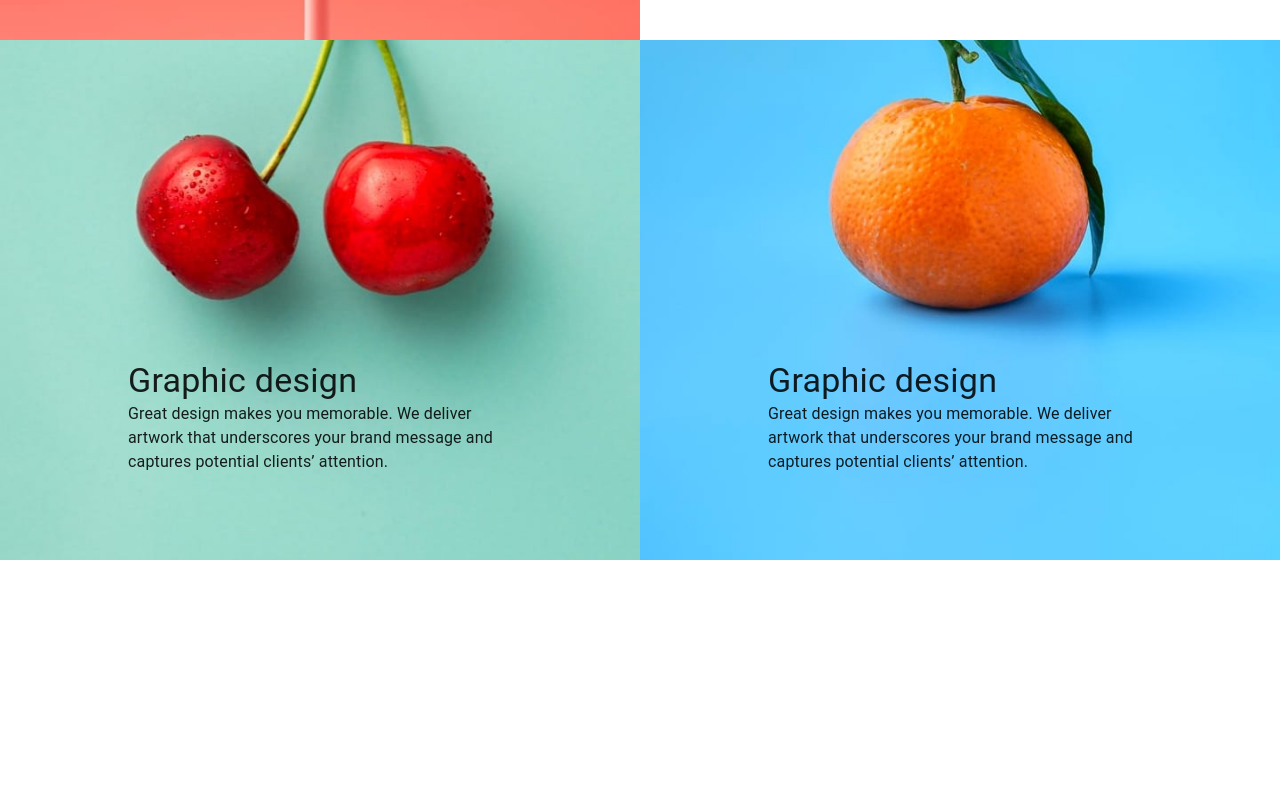
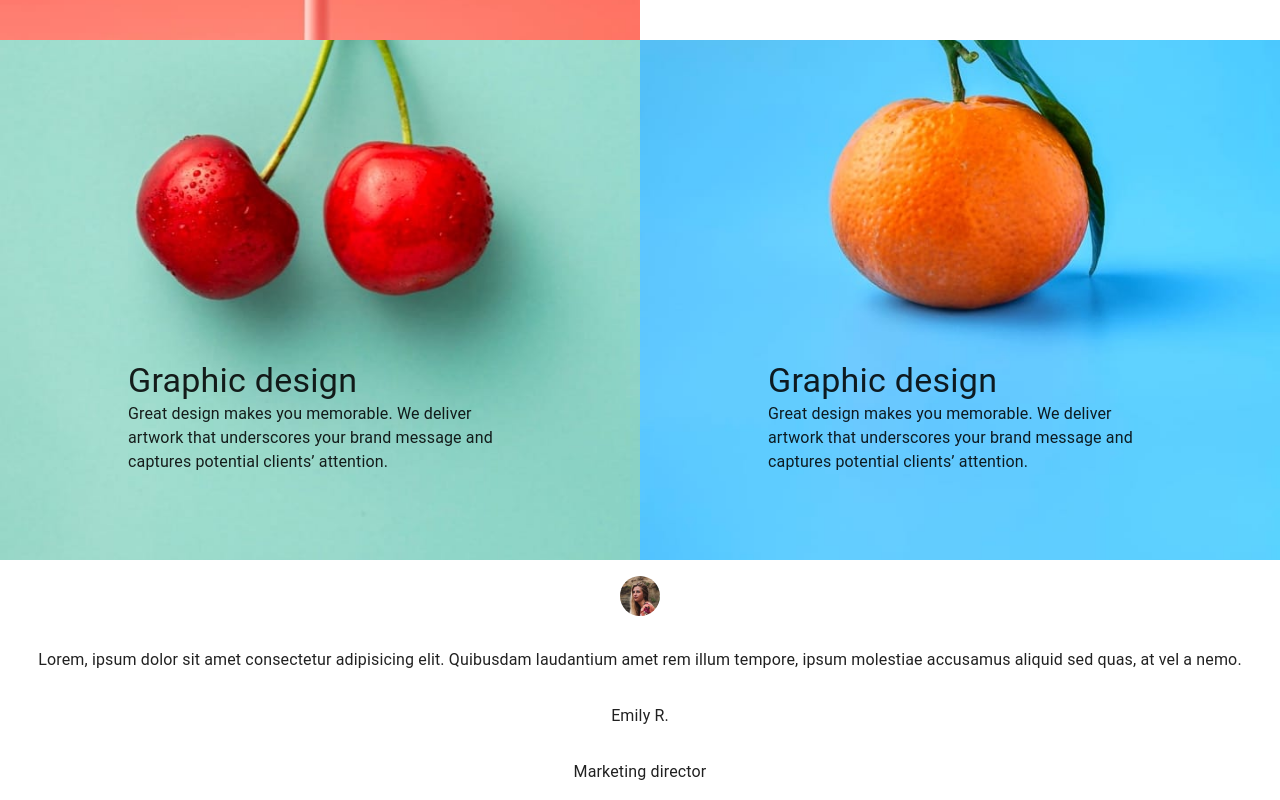
Before and after one commit to meyoh-23/sunnyhills-landing-page, a React (Create React App) app: page / in a window 1280 px wide. Shown: the part 1827-2627 px from the top of the page. Before the commit the page ends 2387 px from the top, so only its background shows below. Built offline with nearby package versions, Linux system fonts and the light colour scheme.

Commit message:
laid out the testimonial card

```diff
--- a/src/App.js
+++ b/src/App.js
@@ -2,6 +2,7 @@ import { Box, CssBaseline } from "@mui/material";
 /* import Navbar from "./components/Navbar"; */
 import Hero from "./components/Hero";
 import CoreValues from "./components/CoreValues";
+import Testimonial from "./components/Testimonial";
 
 function App() {
   return (
@@ -10,6 +11,7 @@ function App() {
       <Hero/>
       <Box variant='main'>
         <CoreValues/>
+        <Testimonial/>
       </Box>
     </>
   );
--- /dev/null
+++ b/src/components/Testimonial.jsx
@@ -0,0 +1,13 @@
+import { Box } from '@mui/material'
+import React from 'react'
+import TestimonialCard from './utils/TestimonialCard'
+
+function Testimonial() {
+  return (
+    <Box>
+      <TestimonialCard/>
+    </Box>
+  )
+}
+
+export default Testimonial
--- /dev/null
+++ b/src/components/utils/TestimonialCard.jsx
@@ -0,0 +1,42 @@
+import { Avatar, Box, Typography } from '@mui/material';
+import React from 'react';
+import emily from "./../../assets/images/image-emily.jpg"
+function TestimonialCard() {
+  return (
+    <Box
+    sx={{
+        display: "flex",
+        flexDirection: "column",
+        alignItems: "center",
+        gap: "2rem",
+        my: 2,
+        mx: 2.25
+    }}
+    >
+        <Box sx={{
+            mx: "auto"
+        }}>
+            <Avatar src={emily}/>
+        </Box>
+        <Typography
+        variant='p'
+        sx={{
+            textAlign: "center",
+        }}>
+            Lorem, ipsum dolor sit amet consectetur adipisicing elit. Quibusdam laudantium amet rem illum tempore, ipsum molestiae accusamus aliquid sed quas, at vel a nemo.
+        </Typography>
+        <Typography sx={{
+            textAlign: "center"
+        }}>
+            Emily R.
+        </Typography>
+        <Typography sx={{
+            textAlign: "center"
+        }}>
+            Marketing director
+        </Typography>
+    </Box>
+  )
+}
+
+export default TestimonialCard;
```
